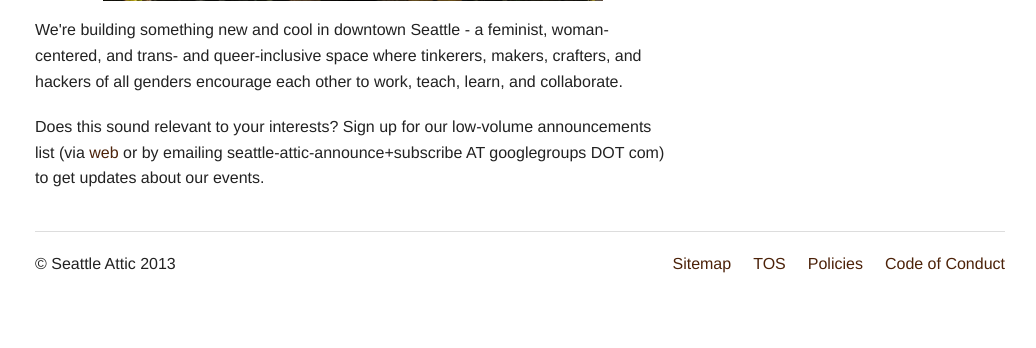
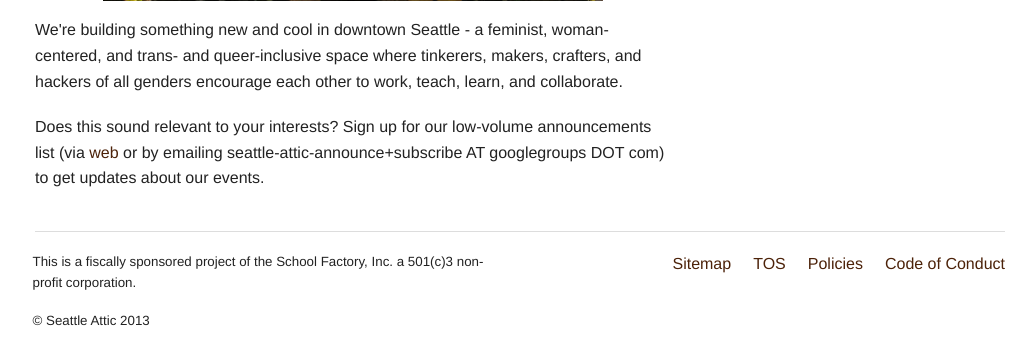
Before and after one commit to SeattleAttic/HedyNet, a Django app: page / in a window 1280 px wide. Shown: the part 466-814 px from the top of the page, without its empty margins (120-1156 px from the left). Before the commit the page ends 739 px from the top, so only its background shows below. Run offline with Django 3.2, Linux system fonts and the light colour scheme; style sheets or scripts are compiled from the project's sources; some libraries are stand-ins or nearby versions.

Commit message:
Add school factory text to footer

```diff
--- /dev/null
+++ b/HedyNet/scss/site/base.scss
@@ -0,0 +1 @@
+.fineprint { font-size: smaller; }
--- a/HedyNet/templates/base.html
+++ b/HedyNet/templates/base.html
@@ -11,9 +11,7 @@
   <!-- If you are using CSS version, only link these 2 files, you may add app.css to use for your overrides if you like. -->
   <link rel="stylesheet" href="{% static "css/normalize.css" %}" />
   <link rel="stylesheet" href="{% static "css/foundation.css" %}" />
-
-  <!-- If you are using the gem version, you need this only -->
-  <link rel="stylesheet" href="{% static "css/app.css" %}" />
+  <link rel="stylesheet" href="{% static "css/site/base.css" %}" />
 
   <script src="{% static "js/vendor/custom.modernizr.js" %}"></script>
 
@@ -79,7 +77,8 @@
     <div class="large-12 columns">
       <hr />
       <div class="row">
-        <div class="large-6 columns">
+        <div class="large-6 columns fineprint">
+          <p>This is a fiscally sponsored project of the School Factory, Inc. a 501(c)3 non-profit corporation.</p>
           <p>&copy; Seattle Attic 2013</p>
         </div>
         <div class="large-6 columns">
```
